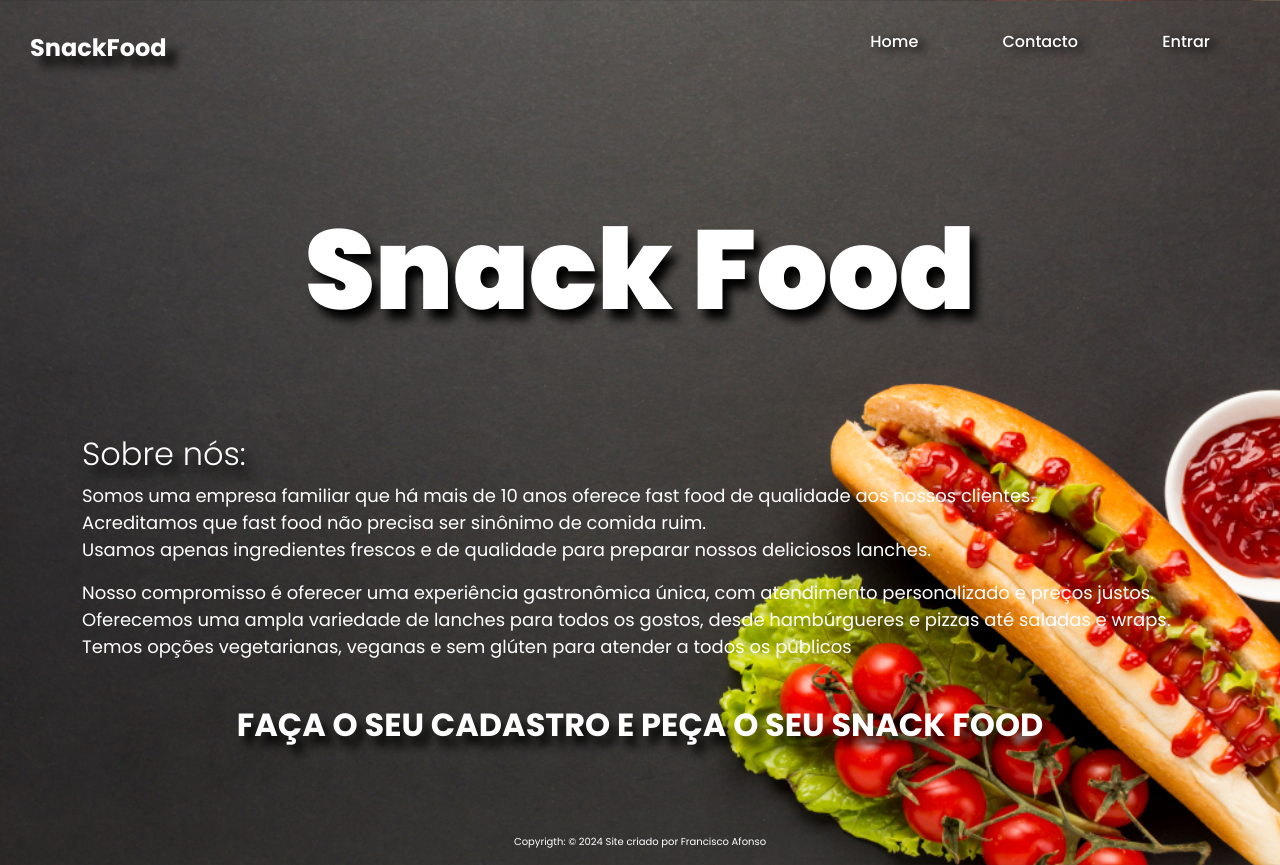
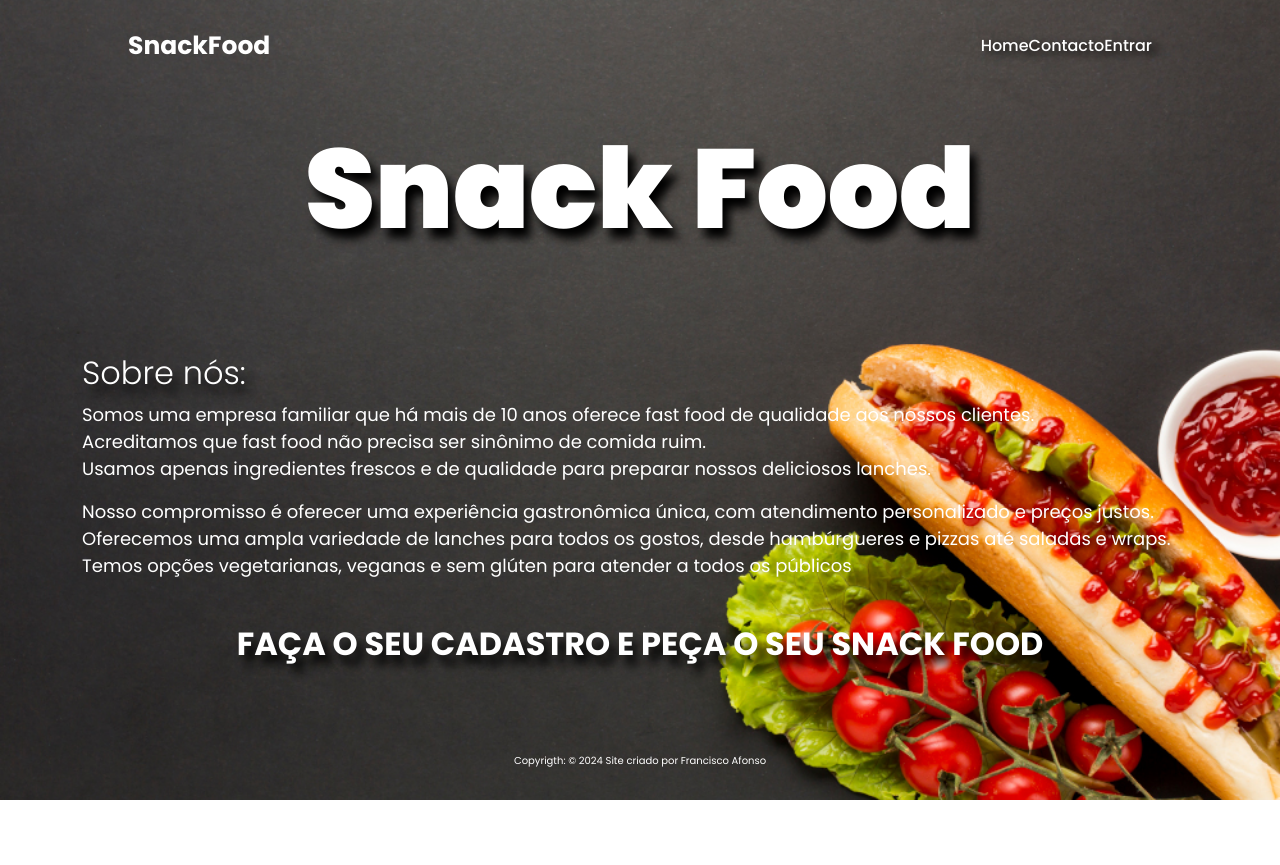
Before and after one commit to fafonsoficial/Projecto-Snack-Food-Restorant, a plain HTML site: page paginas/index.html in a window 1280 px wide. After the commit the page ends 800 px from the top, so only its background shows below. Drawn offline with nearby package versions, Linux system fonts and the light colour scheme.

Commit message:
alterando o meu site

```diff
--- a/paginas/index.html
+++ b/paginas/index.html
@@ -20,12 +20,11 @@
     </head>
 
     <body>
+
         <header>
-            <div class="logo">
-                <a href="index.html">SnackFood</a>
-            </div>
+            <a href="index.html" class="logo">SnackFood</a>
 
-            <nav>
+            <nav class="navbar">
                 <a href="index.html" target="_self">Home</a>
                 <a href="contacto.html" target="_self">Contacto</a>
                 <a href="login.html" target="_self">Entrar</a>
--- a/paginas/style.css
+++ b/paginas/style.css
@@ -9,23 +9,24 @@
 }
 
 header {
-    /*fazer alterção do meu header acrescetando o meu heagth e o width, e retirar as margin e padding */
-    margin: 15px;
-    padding: 15px;
+    position: fixed;
+    top: 10;
+    left: 0;
+    width: 100%;
+    padding: 10px 10%;
     display: flex;
     justify-content: space-between;
+    align-items: center;
+    z-index: 100;
 }
 
 .logo {
-    font-size: 1.5em;
+    color: white;
+    text-decoration: none;
+    font-size: 25px;
     font-weight: 700;
 }
 
-.logo a {
-    text-decoration: none;
-    color: white;
-    text-shadow: 10px 10px 10px black;
-}
 
 header > nav {
     font-size: 16px;
@@ -33,7 +34,7 @@ header > nav {
 }
 
 header > nav > a {
-    padding: 40px;
+
     text-decoration: none;
     color: white;
     text-shadow: 7px 3px 10px black;
```
Also changed, not shown: paginas/contacto.html (+1 -3 lines), paginas/criarconta.html (+1 -3 lines), paginas/login.html (+2 -3 lines).
